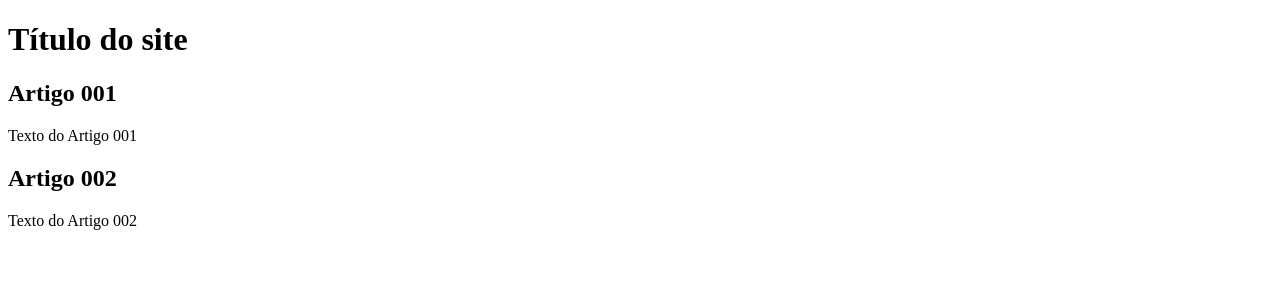
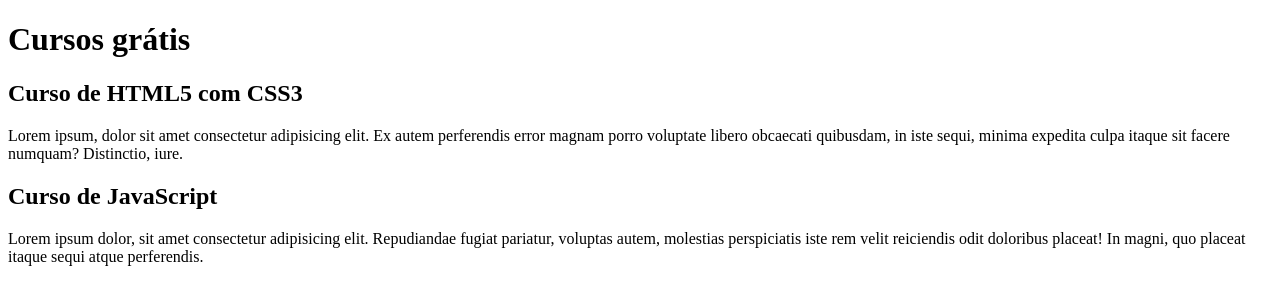
Before and after one commit to PedroHTP/projeto-site, a plain HTML site: page index.html in a window 1280 px wide. Drawn offline with Linux system fonts and the light colour scheme.

Commit message:
Comecei a escrever o conteúdo

```diff
--- a/index.html
+++ b/index.html
@@ -8,15 +8,15 @@
 <body>
    <main>
     <header>
-        <h1>Título do site</h1>
+        <h1>Cursos grátis</h1>
     </header>
     <article>
-        <h2>Artigo 001</h2>
-        <p>Texto do Artigo 001</p>
+        <h2>Curso de HTML5 com CSS3</h2>
+        <p>Lorem ipsum, dolor sit amet consectetur adipisicing elit. Ex autem perferendis error magnam porro voluptate libero obcaecati quibusdam, in iste sequi, minima expedita culpa itaque sit facere numquam? Distinctio, iure.</p>
     </article>
     <article>
-        <h2>Artigo 002</h2>
-        <p>Texto do Artigo 002</p>
+        <h2>Curso de JavaScript</h2>
+        <p>Lorem ipsum dolor, sit amet consectetur adipisicing elit. Repudiandae fugiat pariatur, voluptas autem, molestias perspiciatis iste rem velit reiciendis odit doloribus placeat! In magni, quo placeat itaque sequi atque perferendis.</p>
     </article>
    </main>
 </body>
```
